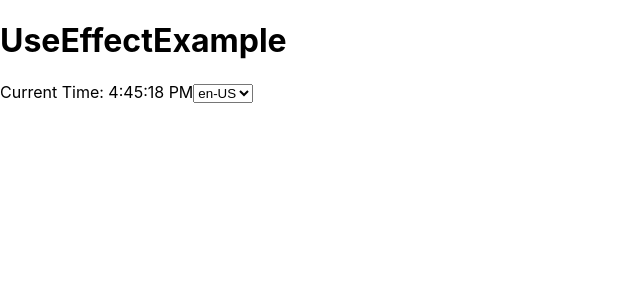
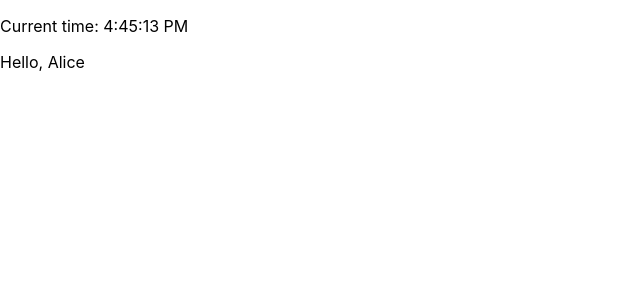
Before and after one commit to s4ion4/react-playground, a React (Create React App) app: page / in a window 1280 px wide. Shown: the top 300 px of the page, without its empty margins (0-640 px from the left). Built offline with nearby package versions, Linux system fonts and the light colour scheme.

Commit message:
feat: UseContexの検証

```diff
--- /dev/null
+++ b/src/components/UseContext.tsx
@@ -0,0 +1,32 @@
+import { createContext, useContext } from "react";
+
+type User = {
+  id: number;
+  name: string;
+};
+
+const UserContext = createContext<User | null>(null);
+
+const GrandChild = () => {
+  const user = useContext(UserContext);
+  return user !== null ? <p>Hello, {user.name}</p> : null;
+};
+
+const Child = () => {
+  const now = new Date();
+  return (
+    <div>
+      <p>Current time: {now.toLocaleTimeString()}</p>
+      <GrandChild />
+    </div>
+  );
+};
+
+export const UseContextParent = () => {
+  const user: User = { id: 1, name: "Alice" };
+  return (
+    <UserContext.Provider value={user}>
+      <Child />
+    </UserContext.Provider>
+  );
+};
--- a/src/index.tsx
+++ b/src/index.tsx
@@ -8,6 +8,7 @@ import Parent from "./components/Parent";
 import { UseCallbackExample } from "./components/UseCallback";
 import { UseMemoSample } from "./components/UseMemo";
 import { UseEffectSample } from "./components/UseEffect";
+import { UseContextParent } from "./components/UseContext";
 
 const root = ReactDOM.createRoot(
   document.getElementById("root") as HTMLElement
@@ -18,8 +19,9 @@ root.render(
     <Counter />
     <Parent />
     <UseCallbackExample />
-    <UseMemoSample /> */}
-    <UseEffectSample />
+    <UseMemoSample />
+    <UseEffectSample /> */}
+    <UseContextParent />
   </React.StrictMode>
 );
 
```
